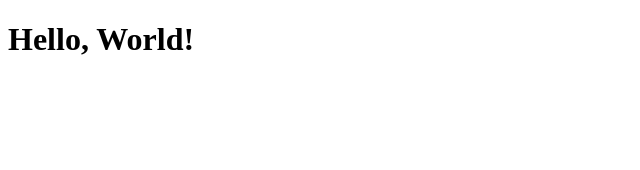
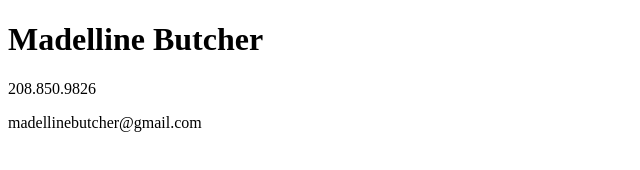
Before and after one commit to madellinebutcher/resume, a plain HTML site: page index.html in a window 1280 px wide. Shown: the whole page, without its empty margins (0-640 px from the left). Drawn offline with Linux system fonts and the light colour scheme.

Commit message:
Added body data

```diff
--- a/index.html
+++ b/index.html
@@ -4,9 +4,11 @@
     <meta charset="UTF-8">
     <meta name="viewport" content="width=device-width, initial-scale=1.0">
     <meta http-equiv="X-UA-Compatible" content="ie=edge">
-    <title>Document</title>
+    <title>My Resume</title>
 </head>
 <body>
-    <h1>Hello, World!</h1>
+    <h1>Madelline Butcher</h1>
+    <p>208.850.9826</p>
+    <p>madellinebutcher@gmail.com</p>
 </body>
 </html>
```
